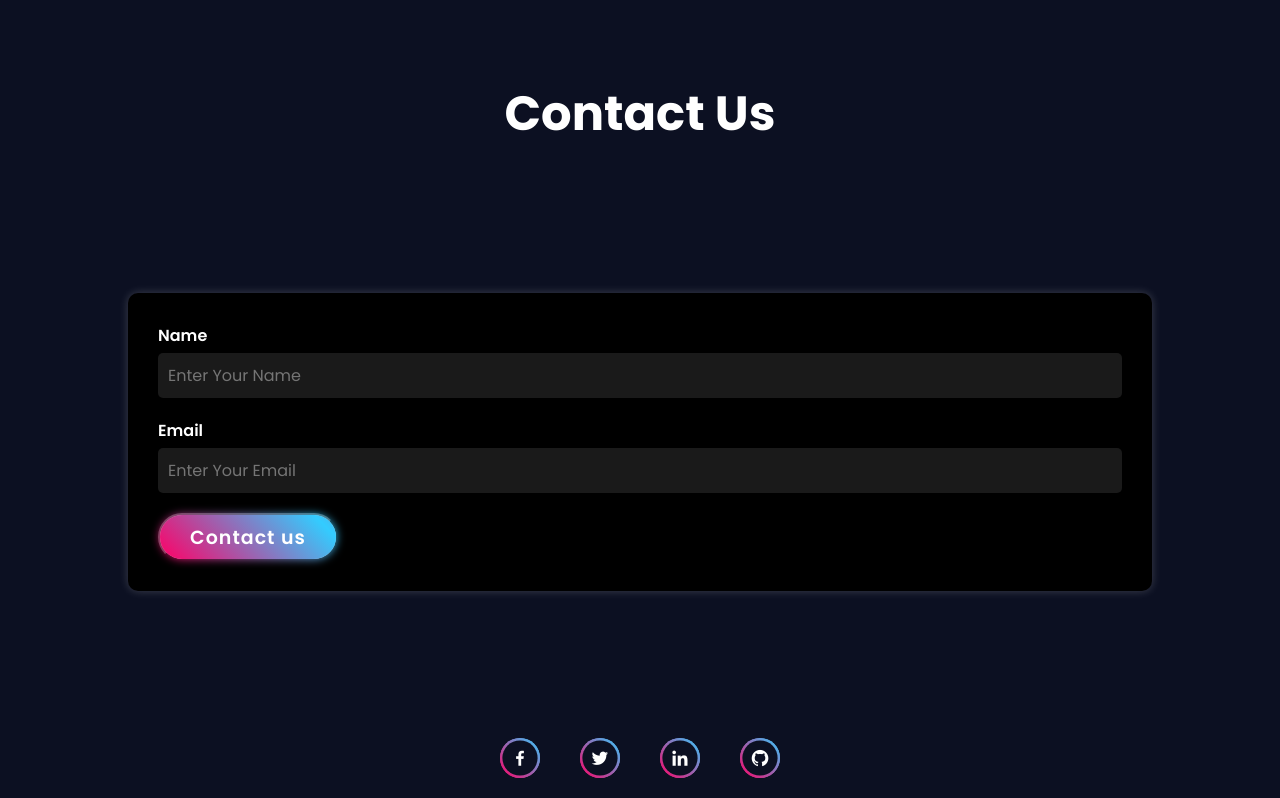
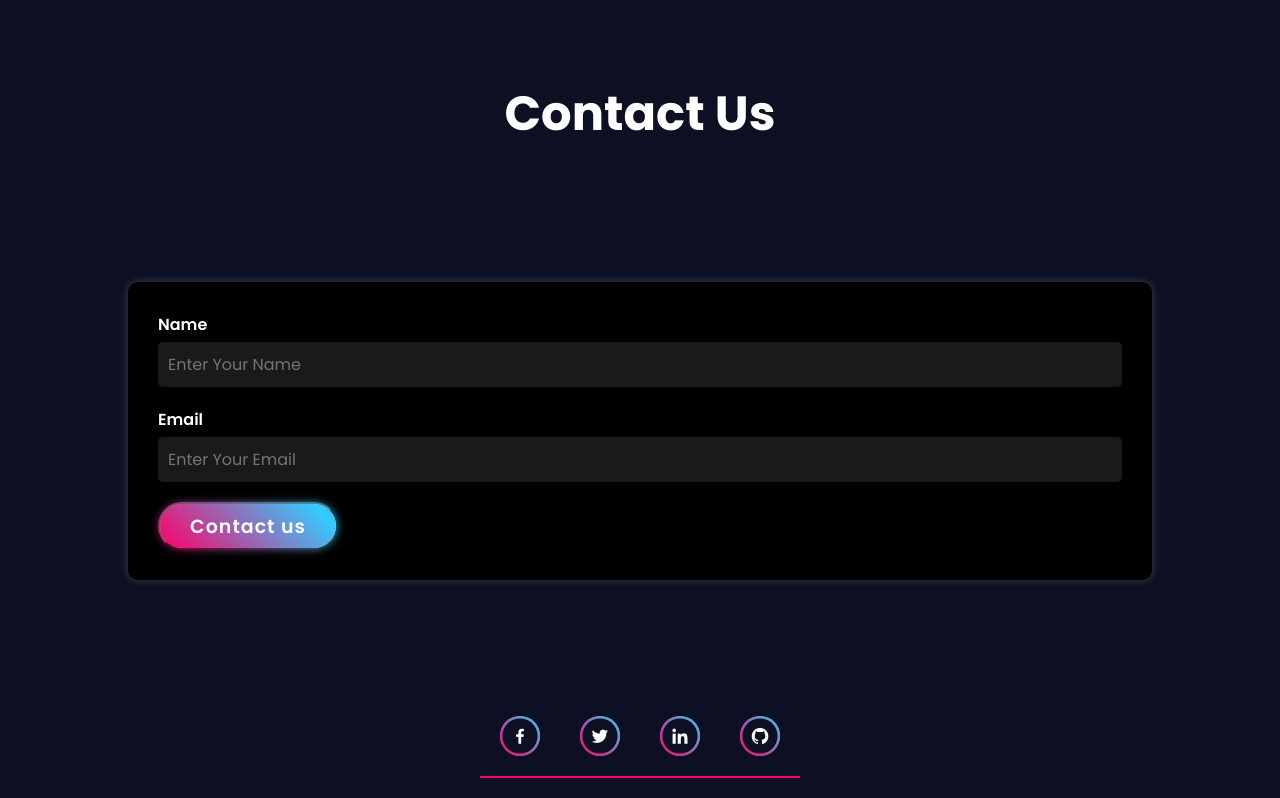
Before and after one commit to prajapatsachin7078/Bharat-Intern, a plain HTML site: page personal-portfolio/index.html in a window 1280 px wide. Shown: the part 3210-4008 px from the top of the page. Drawn offline with nearby package versions, Linux system fonts and the light colour scheme.

Commit message:
footer social links bottom border is created

```diff
--- a/personal-portfolio/index.html
+++ b/personal-portfolio/index.html
@@ -156,12 +156,11 @@
             </form>
         </div>
 
-        <div class="home-sci">
+        <div class="home-sci footer-link">
             <a href="#"><i class='bx bxl-facebook'></i></a>
             <a href="#"><i class='bx bxl-twitter' ></i></a>
             <a href="#"><i class='bx bxl-linkedin' ></i></a>
             <a href="#"><i class='bx bxl-github' ></i></a>
-
         </div>
     </section>
 
--- a/personal-portfolio/style.css
+++ b/personal-portfolio/style.css
@@ -478,6 +478,11 @@ hr{
     color: #fff;
     font-size: 16px;
 }
+.footer-link {
+    border-bottom: 2px solid #f06; /* Set the border to transparent initially */
+    margin-bottom: 20px;
+}
+
 
 
 
```
